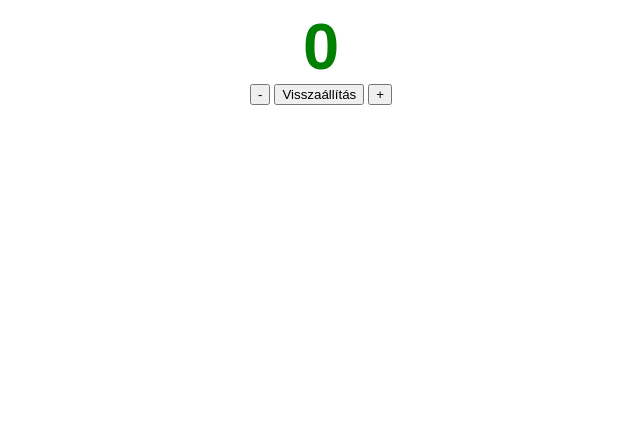
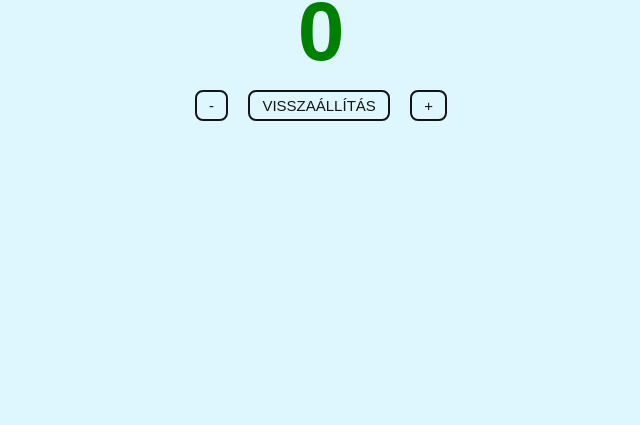
Before and after one commit to robyee05/project-szamlalo, a plain HTML site: page index.html in a window 1280 px wide. Shown: the part 391-816 px from the top of the page, without its empty margins (319-959 px from the left). Drawn offline with Linux system fonts and the light colour scheme.

Commit message:
Style kitöltése

```diff
--- a/style.css
+++ b/style.css
@@ -1,14 +1,28 @@
-.container {
+body {
 
     height: 100vh;
     display: flex;
     justify-content: center;
     align-items: center;
-    flex-direction: column;
+    text-align: center;
+    background: rgb(222, 247, 255);
+    font-family:Arial, Helvetica, sans-serif;
 }
 
 #value {
-    font-family:Arial, Helvetica, sans-serif;
+
     font-weight: 600;
-    font-size: 65px;
+    font-size: 84px;
 }
+
+.btn {
+    background: none;
+    text-transform: uppercase;
+    border: 2px solid rgb(20, 20, 20);
+    color: rgb(20, 20, 20);
+    font-size: 15px;
+    cursor: pointer;
+    margin: 10px 8px;
+    padding: 5px 12px;
+    border-radius: 8px;
+}
```
